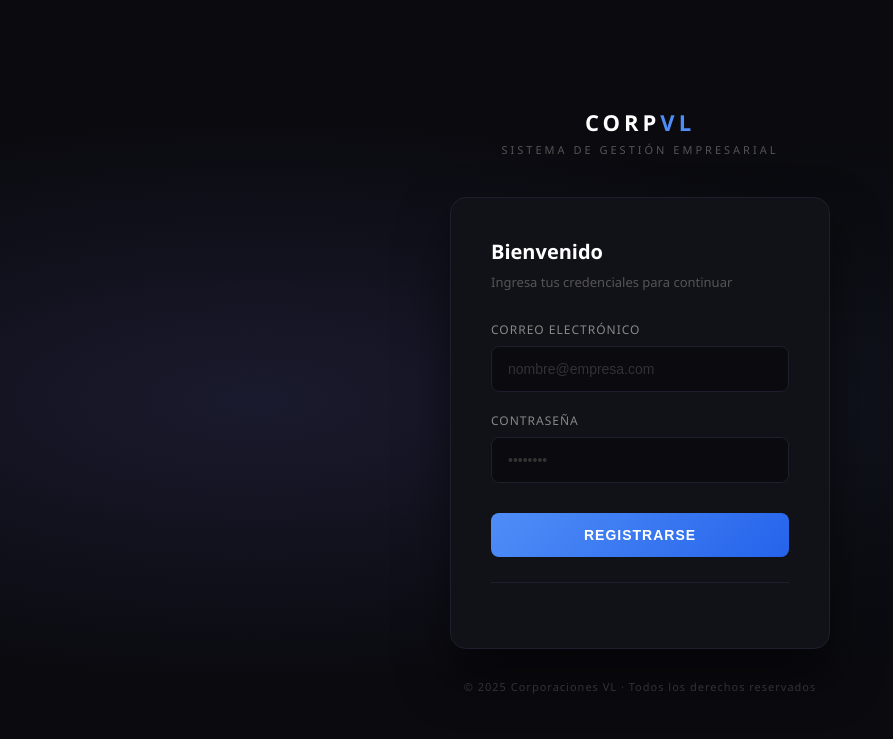
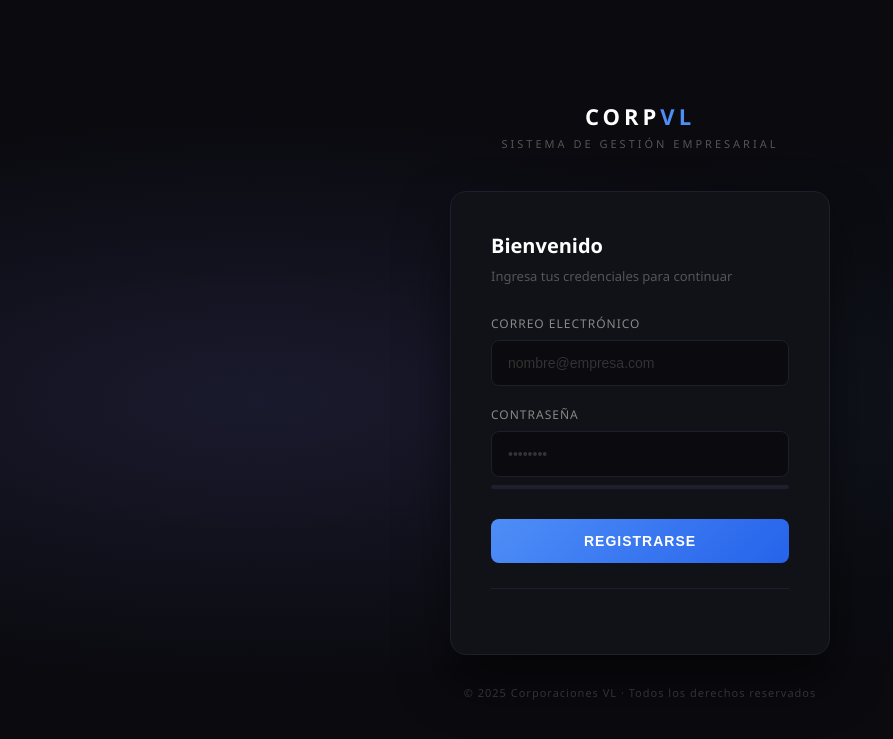
Before and after one commit to leonardov243-byte/corporaciones-vl, a Flask app: page / in a window 1280 px wide. Shown: the top 739 px of the page, without its empty margins (0-893 px from the left). Run offline with Flask 3, Linux system fonts and the light colour scheme.

Commit message:
Indicador de fortaleza de contraseña

```diff
--- a/templates/index.html
+++ b/templates/index.html
@@ -33,6 +33,16 @@
         button:hover { opacity: 0.9; transform: translateY(-1px); }
         .divider { border: none; border-top: 1px solid #1e1e2e; margin: 25px 0; }
         .footer { text-align: center; color: #333; font-size: 11px; margin-top: 30px; letter-spacing: 1px; }
+        .strength-bar-wrapper { margin-top: 8px; }
+        .strength-bar-track { height: 4px; background: #1e1e2e; border-radius: 4px; overflow: hidden; }
+        .strength-bar-fill { height: 100%; width: 0; border-radius: 4px; transition: width 0.3s ease, background 0.3s ease; }
+        .strength-label { font-size: 11px; letter-spacing: 1px; text-transform: uppercase; margin-top: 5px; color: #555; transition: color 0.3s; }
+        .strength-weak  { background: #ef4444; }
+        .strength-medium { background: #f59e0b; }
+        .strength-strong { background: #22c55e; }
+        .label-weak   { color: #ef4444; }
+        .label-medium { color: #f59e0b; }
+        .label-strong { color: #22c55e; }
     </style>
 </head>
 <body>
@@ -51,7 +61,13 @@
                 </div>
                 <div class="form-group">
                     <label>Contraseña</label>
-                    <input type="password" name="password" placeholder="••••••••" required>
+                    <input type="password" name="password" id="password" placeholder="••••••••" required>
+                    <div class="strength-bar-wrapper">
+                        <div class="strength-bar-track">
+                            <div class="strength-bar-fill" id="strengthBar"></div>
+                        </div>
+                        <div class="strength-label" id="strengthLabel"></div>
+                    </div>
                 </div>
                 <button type="submit">Registrarse</button>
             </form>
@@ -59,5 +75,51 @@
         </div>
         <p class="footer">© 2025 Corporaciones VL · Todos los derechos reservados</p>
     </div>
+<script>
+    const passwordInput = document.getElementById('password');
+    const bar = document.getElementById('strengthBar');
+    const label = document.getElementById('strengthLabel');
+
+    passwordInput.addEventListener('input', function () {
+        const val = this.value;
+        const score = getStrength(val);
+
+        bar.className = 'strength-bar-fill';
+        label.className = 'strength-label';
+
+        if (val.length === 0) {
+            bar.style.width = '0';
+            label.textContent = '';
+            return;
+        }
+
+        if (score < 2) {
+            bar.style.width = '33%';
+            bar.classList.add('strength-weak');
+            label.classList.add('label-weak');
+            label.textContent = 'Débil';
+        } else if (score < 4) {
+            bar.style.width = '66%';
+            bar.classList.add('strength-medium');
+            label.classList.add('label-medium');
+            label.textContent = 'Media';
+        } else {
+            bar.style.width = '100%';
+            bar.classList.add('strength-strong');
+            label.classList.add('label-strong');
+            label.textContent = 'Fuerte';
+        }
+    });
+
+    function getStrength(p) {
+        let score = 0;
+        if (p.length >= 8) score++;
+        if (p.length >= 12) score++;
+        if (/[A-Z]/.test(p)) score++;
+        if (/[0-9]/.test(p)) score++;
+        if (/[^A-Za-z0-9]/.test(p)) score++;
+        return score;
+    }
+</script>
 </body>
 </html>
```
